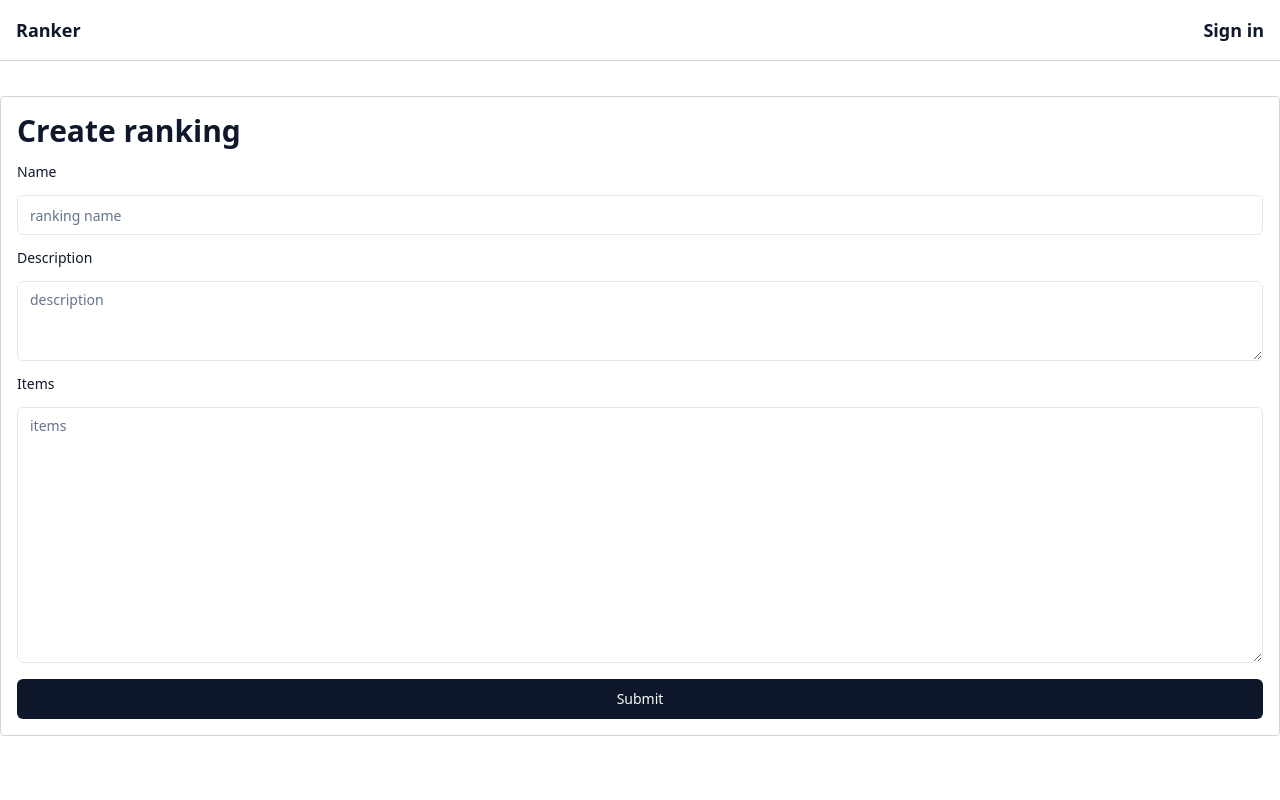
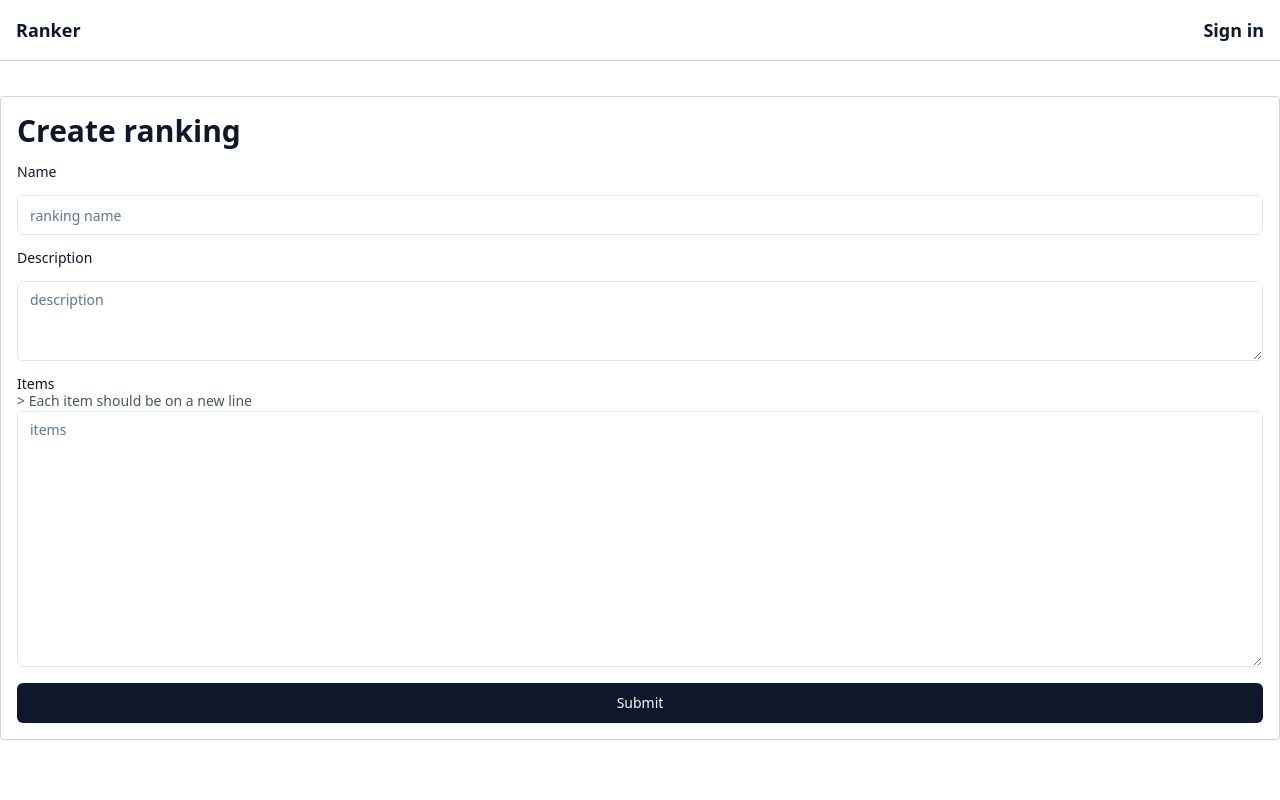
Before and after one commit to kil0meters/ranker, a Next.js app: page /new in a window 1280 px wide. Shown: the top 800 px of the page. Built offline with nearby package versions, Linux system fonts and the light colour scheme; no server answers.

Commit message:
I hate html // Added a label

```diff
--- a/src/app/new/page.tsx
+++ b/src/app/new/page.tsx
@@ -40,13 +40,16 @@ export default function NewRanking() {
                 <Textarea id="description" value={description} onChange={(e) => setDescription(e.target.value)} placeholder="description" />
 
                 <Label htmlFor="items">Items</Label>
+                <p className="text-gray-600 text-sm mt-0.5 mb-0" style={{ marginTop: "-1rem" }}>&gt; Each item should be on a new line</p>
                 <Textarea
                     id="items"
-                    className="h-64"
+                    className="h-64 mt-0.5"
                     value={items.join("\n")}
                     onChange={(e) => setItems(e.target.value.replace(/(\n\s*){2,}/g, '\n').split("\n"))}
                     placeholder="items"
+                    style={{ marginTop: "-1rem" }}
                 />
+
 
                 <Button onClick={createPost}>Submit</Button>
             </div>
```
